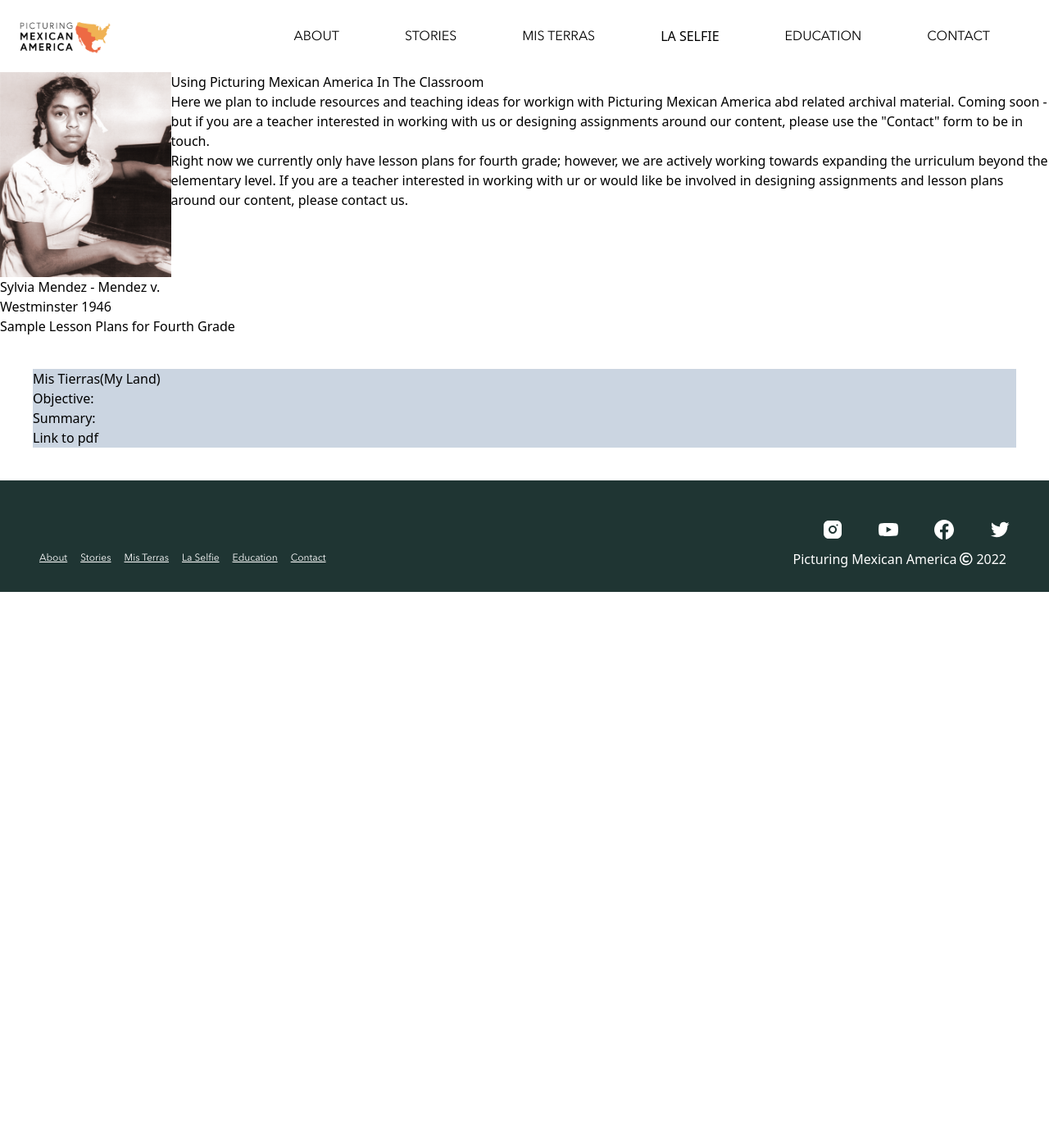
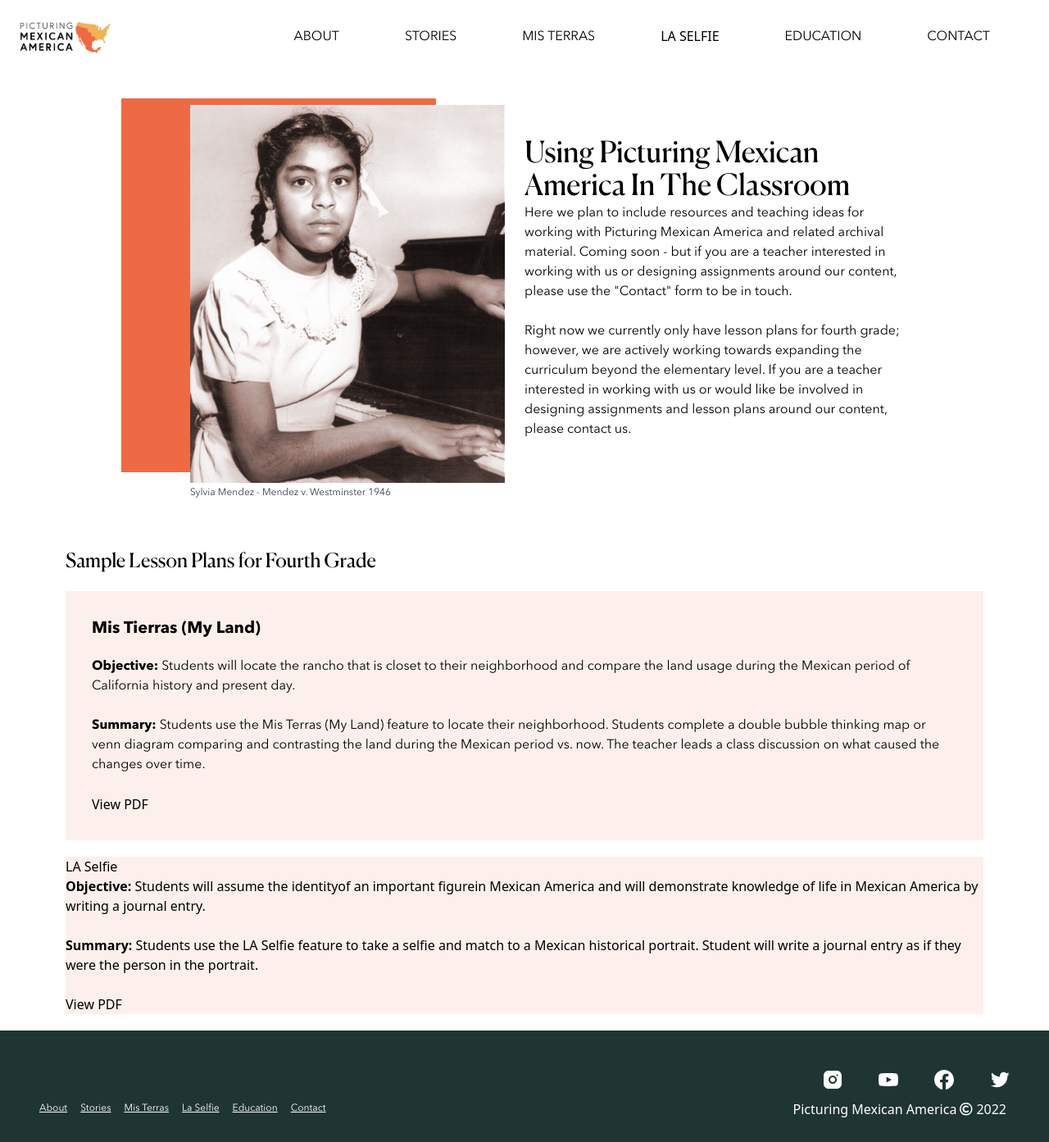
Before and after one commit to classjek/pma-website, a React (Create React App) app: page /education in a window 1280 px wide. Shown: the whole page at 82% size. Before the commit the page ends 800 px from the top, so only its background shows below. Built offline with nearby package versions, Linux system fonts and the light colour scheme.

Commit message:
Styling to Education, import bold fonts

```diff
--- a/src/components/pages/Education.js
+++ b/src/components/pages/Education.js
@@ -3,33 +3,63 @@ import React from 'react'
 const Education = () => {
   return (
     <div>
-      <div className='flex'>
-        <div>
-          <img src='/images/education.png' alt='' />
-          <p>Sylvia Mendez - Mendez v. Westminster 1946</p>
+      <div className='grid grid-cols-1 lg:grid-cols-2 mx-auto max-w-screen-lg px-10'>
+        <div className='ml-10 mt-10 mb-10 flex justify-center flex-col items-center'>
+          <div>
+            <div className='absolute bg-pma-orange w-96 h-116 top-27 left-38'/>
+            <img src='/images/education.png' alt='' className='w-96 relative'/>
+            <p className='font-avenir text-xs text-gray-700 mt-1'>Sylvia Mendez - Mendez v. Westminster 1946</p>
+          </div>
         </div>
-        <div>
-          <h1>Using Picturing Mexican America In The Classroom</h1>
-          <p>
-            Here we plan to include resources and teaching ideas for workign with Picturing Mexican America
-            abd related archival material. Coming soon - but if you are a teacher interested in working with us or designing
+        <div className='mt-20 mb-10'>
+          <h1 className='font-canela text-4xl'>Using Picturing Mexican America In The Classroom</h1>
+          <p className='font-avenir'>
+            Here we plan to include resources and teaching ideas for working with Picturing Mexican America
+            and related archival material. Coming soon - but if you are a teacher interested in working with us or designing
             assignments around our content, please use the "Contact" form to be in touch.
           </p>
-          <p>
+          <br/>
+          <p className='font-avenir'>
             Right now we currently only have lesson plans for fourth grade; however, we are actively working towards expanding
-            the urriculum beyond the elementary level. If you are a teacher interested in working with ur or would like be involved
+            the curriculum beyond the elementary level. If you are a teacher interested in working with us or would like be involved
             in designing assignments and lesson plans around our content, please contact us.
           </p>
         </div>
       </div>
-      <div>
-        <h1>Sample Lesson Plans for Fourth Grade</h1>
+      <div className='px-20 mt-5'>
+        <h1 className='font-canela text-2xl mb-5'>Sample Lesson Plans for Fourth Grade</h1>
         <div className='flex flex-col'>
-          <div className=' bg-slate-300 mx-10 my-10'>
-            <h1>Mis Tierras(My Land)</h1>
-            <p>Objective:</p>
-            <p>Summary:</p>
-            <p>Link to pdf</p>
+          <div className=' bg-pma-pink mb-5'>
+            <div className='m-8'>
+              <h1 className='text-xl mb-5 font-avenir font-bold'>Mis Tierras (My Land)</h1>
+              <p className='font-avenir'>
+                <b>Objective:</b> Students will locate the rancho that is closet to their neighborhood and compare
+                the land usage during the Mexican period of California history and present day.
+              </p>
+              <br />
+              <p className='font-avenir'>
+                <b>Summary:</b> Students use the Mis Terras (My Land) feature to locate their neighborhood. Students
+                complete a double bubble thinking map or venn diagram comparing and contrasting the land during the
+                Mexican period vs. now. The teacher leads a class discussion on what caused the changes over time.
+              </p>
+              <br />
+              <p>View PDF</p>
+            </div>
+          </div>
+          <div className=' bg-pma-pink mb-5'>
+            <h1>LA Selfie</h1>
+            <p>
+              <b>Objective:</b> Students will assume the identityof an important figurein Mexican America
+              and will demonstrate knowledge of life in Mexican America by writing a journal entry.
+            </p>
+            <br />
+            <p>
+              <b>Summary:</b> Students use the LA Selfie feature to take a selfie and match to a Mexican
+              historical portrait. Student will write a journal entry as if they were the person in the
+              portrait.
+            </p>
+            <br />
+            <p>View PDF</p>
           </div>
         </div>
       </div>
--- a/src/index.css
+++ b/src/index.css
@@ -1,3 +1,11 @@
 @tailwind base;
 @tailwind components;
 @tailwind utilities;
+
+@font-face {
+    font-family: 'Avenir';
+    src: url('/fonts/AvenirNextLTPro-Bold.otf') format('opentype');
+    font-weight: 700;
+    font-style: normal;
+    font-display: swap;
+}
--- a/tailwind.config.js
+++ b/tailwind.config.js
@@ -17,6 +17,13 @@ module.exports = {
       minWidth: {
         400: '400px',
       },
+      spacing: {
+        '27': '7.5rem',
+        '38': '9.25rem',
+      },
+      height: {
+        '116': '28.5rem',
+      },
     },
   },
   plugins: [],
```
